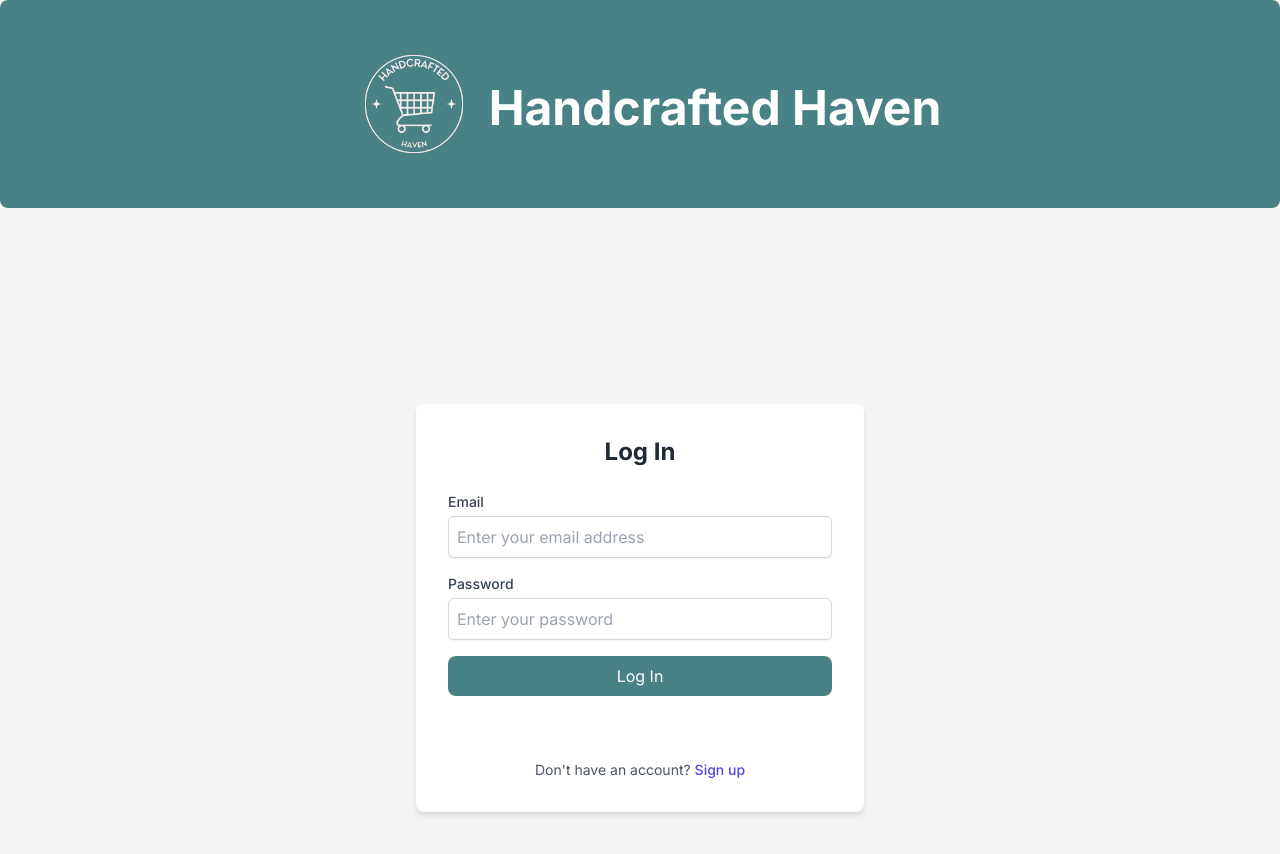
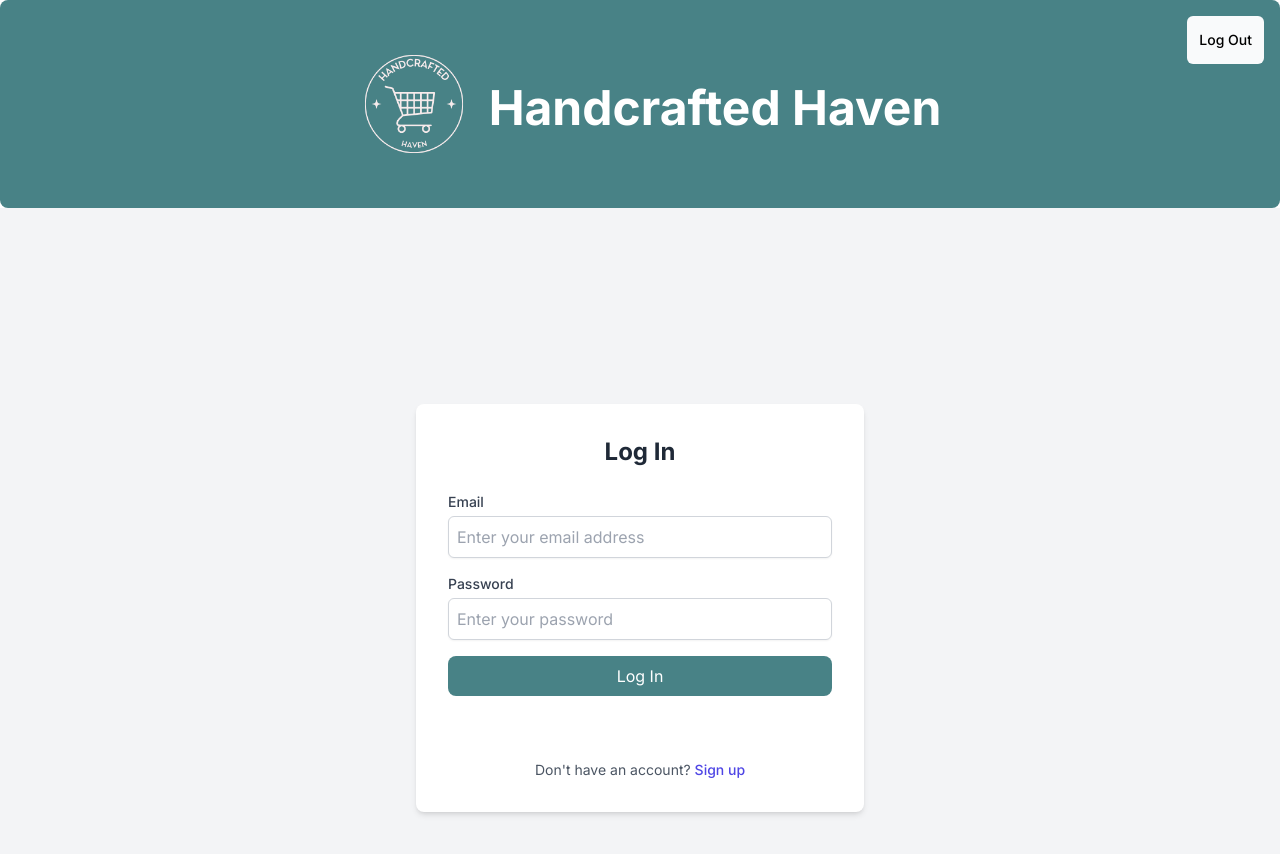
Before and after one commit to ramakrishnadas/handcrafted-haven-project, a Next.js app: page /login in a window 1280 px wide. Shown: the top 854 px of the page. Built offline with nearby package versions, Linux system fonts and the light colour scheme; no server answers.

Commit message:
attempt 1 for authentication

```diff
--- a/auth.config.ts
+++ b/auth.config.ts
@@ -7,9 +7,10 @@ export const authConfig = {
   callbacks: {
     authorized({ auth, request: { nextUrl } }) {
       const isLoggedIn = !!auth?.user;
-      const isOnDashboard = nextUrl.pathname.startsWith('/dashboard');
-      const isOnProductPage = nextUrl.pathname.startsWith('/product');
-      if (isOnDashboard || isOnProductPage) {
+
+      const isProtectedRoute = nextUrl.pathname.startsWith('/dashboard') || nextUrl.pathname.startsWith('/product') || nextUrl.pathname.startsWith('/profile');
+
+      if (isProtectedRoute) {
         if (isLoggedIn) return true;
         return false; // Redirect unauthenticated users to login page
       } else if (isLoggedIn) {
--- a/auth.ts
+++ b/auth.ts
@@ -1,7 +1,7 @@
 import NextAuth from 'next-auth';
 import { authConfig } from './auth.config';
 import Credentials from 'next-auth/providers/credentials';
-import { nullable, z } from 'zod';
+import { z } from 'zod';
 import { sql } from '@vercel/postgres';
 import type { User } from '@/app/lib/definitions';
 import bcrypt from 'bcrypt';
--- a/src/app/layout.tsx
+++ b/src/app/layout.tsx
@@ -1,42 +1,47 @@
+"use client";
+
 import type { Metadata } from "next";
 import { Inter } from "next/font/google";
 import Image from "next/image";
 import "@/app/ui/global.css";
+import Header from "./ui/header";
+import { getSession, SessionProvider, useSession } from "next-auth/react";
+import { ReactNode } from "react";
 
 const inter = Inter({ subsets: ["latin"] });
 
-export const metadata: Metadata = {
-  title: {
-    template: '%s | Handcrafted Haven',
-    default: 'Handcrafted Haven'
-  },
-  description: "Handcrafted Haven is an innovative web application that aims to provide a platform for artisans and crafters to showcase and sell their unique handcrafted items.",
-};
+interface RootLayoutProps {
+  children: ReactNode;
+}
 
-export default function RootLayout({
-  children,
-}: Readonly<{
-  children: React.ReactNode;
-}>) {
+// export const metadata: Metadata = {
+//   title: {
+//     template: '%s | Handcrafted Haven',
+//     default: 'Handcrafted Haven'
+//   },
+//   description: "Handcrafted Haven is an innovative web application that aims to provide a platform for artisans and crafters to showcase and sell their unique handcrafted items.",
+// };
+
+function LayoutContent({ children }: { children: ReactNode}) {
+  const { data: session, status } = useSession();
+
+  // console.log(`This is my session: ${session}`)
   return (
       <html lang="en">
         <body className={inter.className}>
           {/* Common header div included here */}
-        <div className="flex h-20 shrink-0 items-center justify-center rounded-lg bg-customGreen p-4 md:h-52">
-          {/* Insert logo here */}
-          <Image
-            src="/logo.png"
-            alt="Handcrafted Haven Logo"
-            width={150}
-            height={150}
-            className="object-contain"
-          />
-          <h1 className="text-2xl md:text-5xl font-bold text-center text-white mt-4 mb-2">
-            Handcrafted Haven
-          </h1>
-        </div>
+          <Header session={session} status={status} />
           {children}  {/* This will render the specific page content */}
         </body>
       </html>
   );
 }
+
+export default function RootLayout({ children }: RootLayoutProps) {
+
+  return (
+    <SessionProvider>
+      <LayoutContent>{children}</LayoutContent>
+    </SessionProvider>
+  );
+}
--- /dev/null
+++ b/src/app/ui/header.tsx
@@ -0,0 +1,42 @@
+"use client";
+
+import Image from "next/image";
+import { logOut } from "../lib/actions";
+import { useSession } from "next-auth/react";
+import { Session } from "next-auth";
+
+interface HeaderProps {
+  session: Session | null;
+  status: "authenticated" | "loading" | "unauthenticated";
+}
+
+export default function Header({ session, status }: HeaderProps) {
+  // console.log(`Status: ${status}, Session: ${session}`)
+  return (
+    <div className="flex h-20 shrink-0 items-center justify-center rounded-lg bg-customGreen p-4 md:h-52 relative">
+      {/* Insert logo here */}
+      <Image
+        src="/logo.png"
+        alt="Handcrafted Haven Logo"
+        width={150}
+        height={150}
+        className="object-contain"
+      />
+      <h1 className="text-2xl md:text-5xl font-bold text-center text-white mt-4 mb-2">
+        Handcrafted Haven
+      </h1>
+
+      <div className="absolute top-0 right-0 p-4">
+        <button
+          onClick={() => logOut()}
+          className="flex h-[48px] w-full grow items-center justify-center gap-2 rounded-md bg-gray-50 p-3 text-sm font-medium hover:bg-sky-100 hover:text-blue-600 md:flex-none md:justify-start md:p-2 md:px-3"
+        >
+          <div className="hidden md:block">Log Out</div>
+        </button>
+      </div>
+
+
+
+    </div>
+  );
+}
```
Also changed, not shown: src/app/page.tsx (indentation only). Lines whose indentation alone changed are shown as unchanged.
